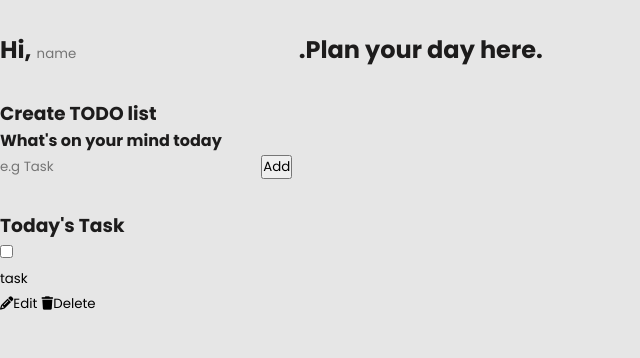
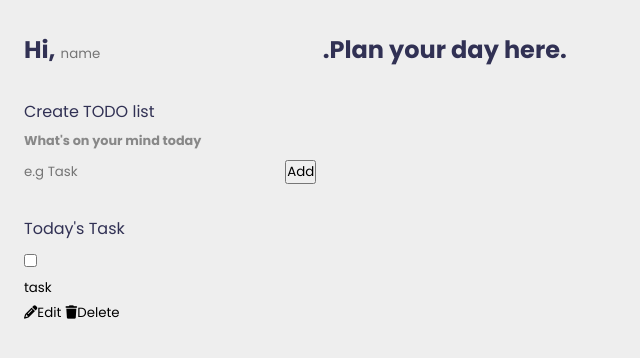
Before and after one commit to leonelta/JS-stutern, a plain HTML site: page todolist_ass/index.html in a window 1280 px wide. Shown: the whole page, without its empty margins (0-640 px from the left). Drawn offline with Linux system fonts and the light colour scheme.

Commit message:
styling the h3 and h4 tag

```diff
--- a/todolist_ass/css/style.css
+++ b/todolist_ass/css/style.css
@@ -14,10 +14,27 @@ input[type="text"], button{
 }
 
 body{
-    background: rgb(230, 230, 230);
-    color: rgb(29, 28, 28);
+    background: #eee;
+    color: #313154;
 }
 
 section{
     margin-top: 2rem;
+    margin-bottom: 2rem;
+    padding-left: 1.5rem;
+    padding-right: 1.5rem;
 }
+
+h3{
+    color: #313154;
+    font-size: 1rem;
+    font-weight: 400;
+    margin-bottom: 0.5rem;
+}
+
+h4{
+    color: #888;
+    font-size: 0.8rem;
+    font-weight: 700;
+    margin-bottom: 0.5rem;
+}
--- a/todolist_ass/index.html
+++ b/todolist_ass/index.html
@@ -13,7 +13,7 @@
 </head>
 <body>
     <section class="welcome">
-        <h1>
+        <h1 class="title">
             Hi, <input type="text" id="name" placeholder="name"> .Plan your day here.
         </h1>
     </section>
```
